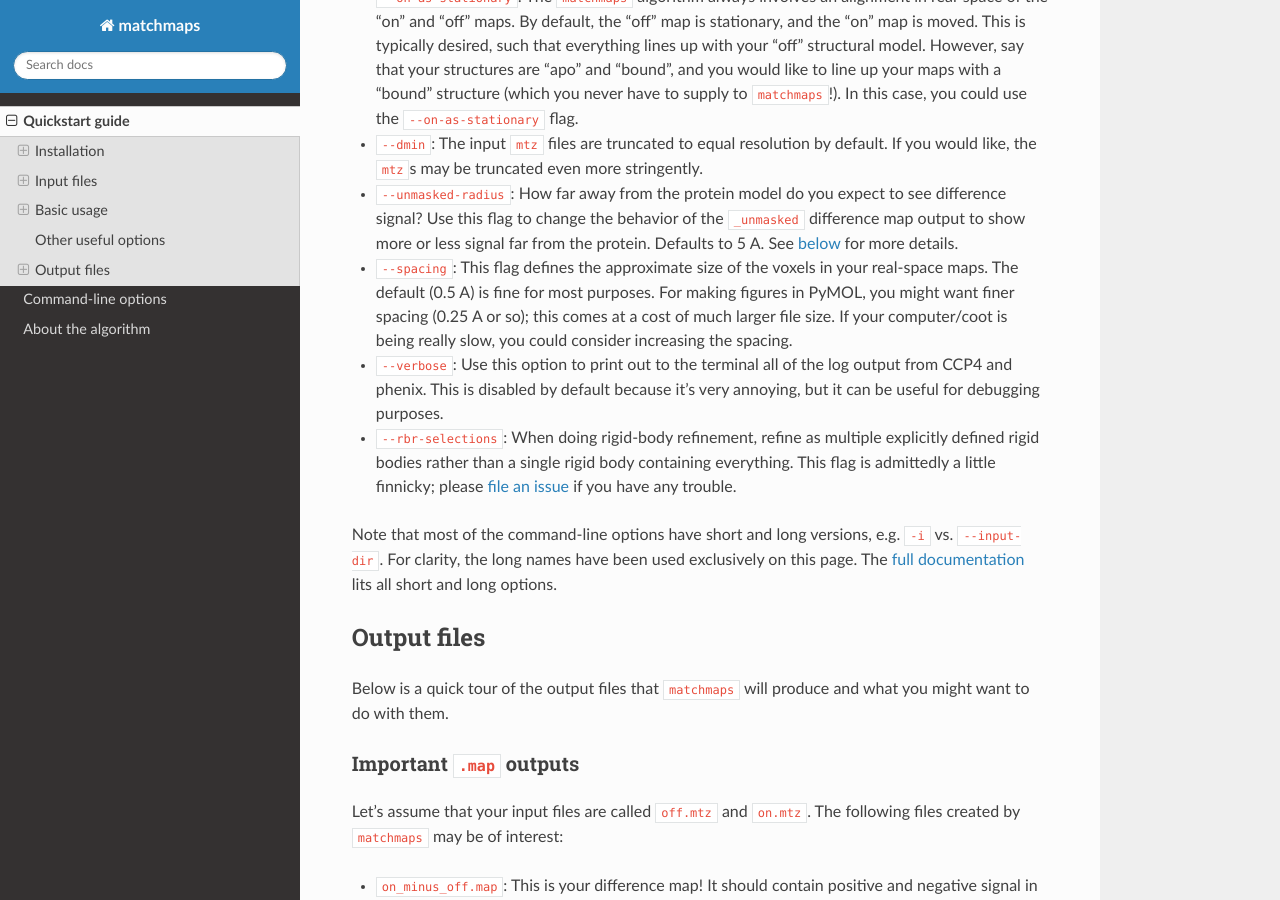
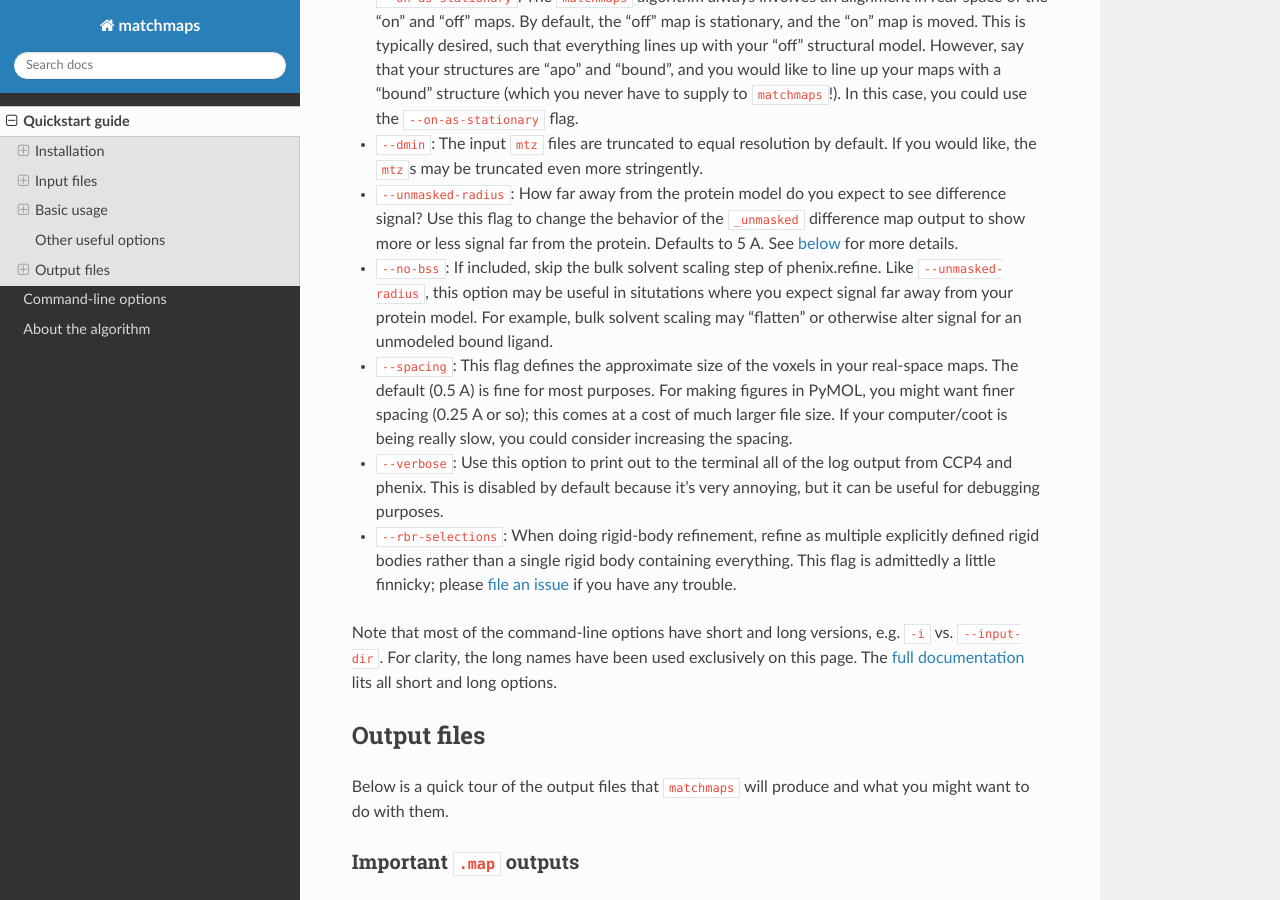
Before and after one commit to rs-station/matchmaps, a Sphinx documentation site: the page built from docs/quickstart.md, in a window 1280 px wide and 900 px high, scrolled down 3351 px. Built offline with Sphinx 7.4.7 and the Read the Docs theme 2.0.0, drawn with Linux system fonts in a browser that asks for light colours.

Commit message:
describe --no-bss flag in quickstart

```diff
--- a/docs/quickstart.md
+++ b/docs/quickstart.md
@@ -112,6 +112,7 @@ matchmaps --mtzoff apo_data.mtz Fobs SIGFobs \
  - `--on-as-stationary`: The `matchmaps` algorithm always involves an alignment in real-space of the "on" and "off" maps. By default, the "off" map is stationary, and the "on" map is moved. This is typically desired, such that everything lines up with your "off" structural model. However, say that your structures are "apo" and "bound", and you would like to line up your maps with a "bound" structure (which you never have to supply to `matchmaps`!). In this case, you could use the `--on-as-stationary` flag.
  - `--dmin`: The input `mtz` files are truncated to equal resolution by default. If you would like, the `mtz`s may be truncated even more stringently.
  - `--unmasked-radius`: How far away from the protein model do you expect to see difference signal? Use this flag to change the behavior of the `_unmasked` difference map output to show more or less signal far from the protein. Defaults to 5 A. See [below](#important-map-outputs) for more details.
+ - `--no-bss`: If included, skip the bulk solvent scaling step of phenix.refine. Like `--unmasked-radius`, this option may be useful in situtations where you expect signal far away from your protein model. For example, bulk solvent scaling may "flatten" or otherwise alter signal for an unmodeled bound ligand.
  - `--spacing`: This flag defines the approximate size of the voxels in your real-space maps. The default (0.5 A) is fine for most purposes. For making figures in PyMOL, you might want finer spacing (0.25 A or so); this comes at a cost of much larger file size. If your computer/coot is being really slow, you could consider increasing the spacing.
  - `--verbose`: Use this option to print out to the terminal all of the log output from CCP4 and phenix. This is disabled by default because it's very annoying, but it can be useful for debugging purposes.
  - `--rbr-selections`: When doing rigid-body refinement, refine as multiple explicitly defined rigid bodies rather than a single rigid body containing everything. This flag is admittedly a little finnicky; please [file an issue](https://github.com/dennisbrookner/matchmaps/issues) if you have any trouble.
```
